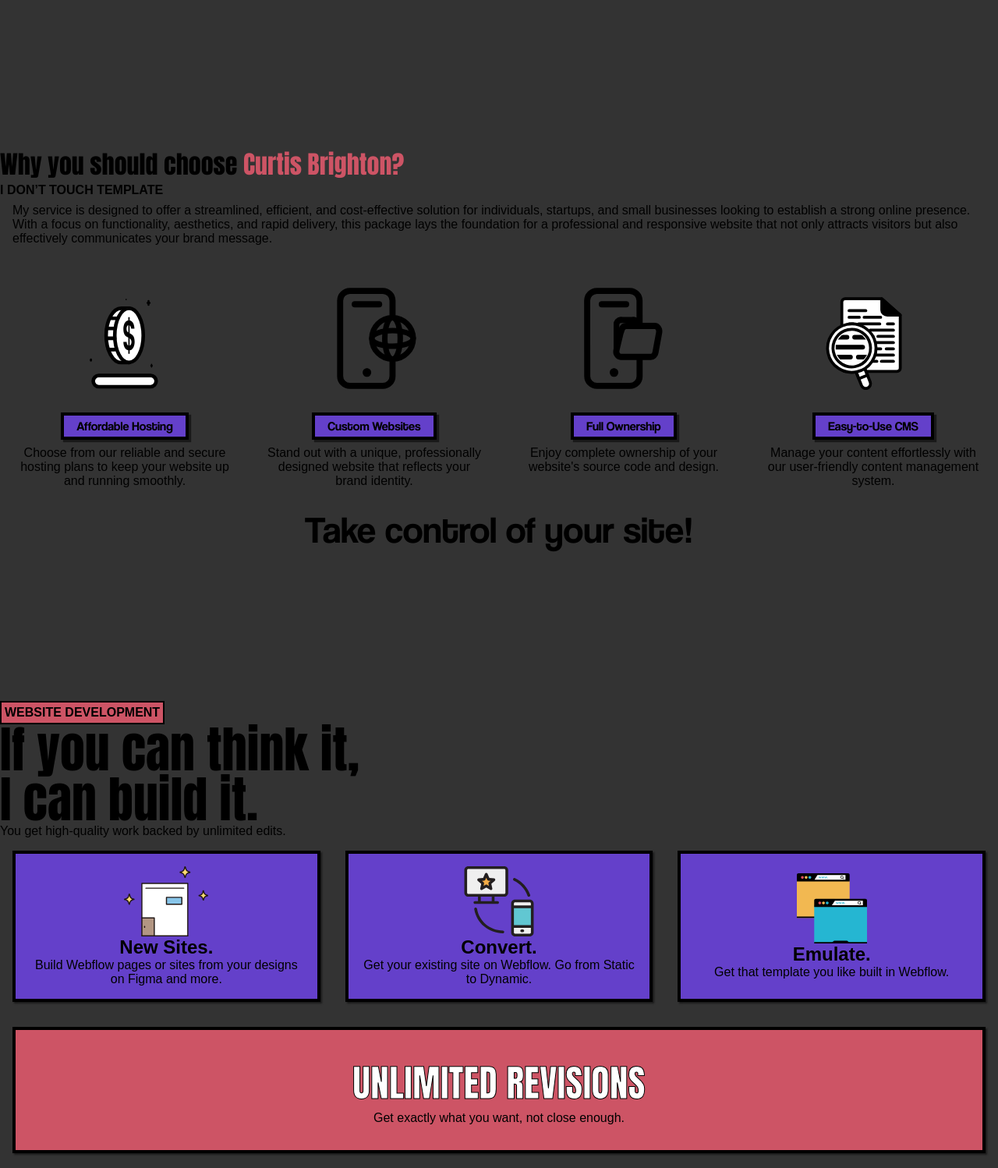
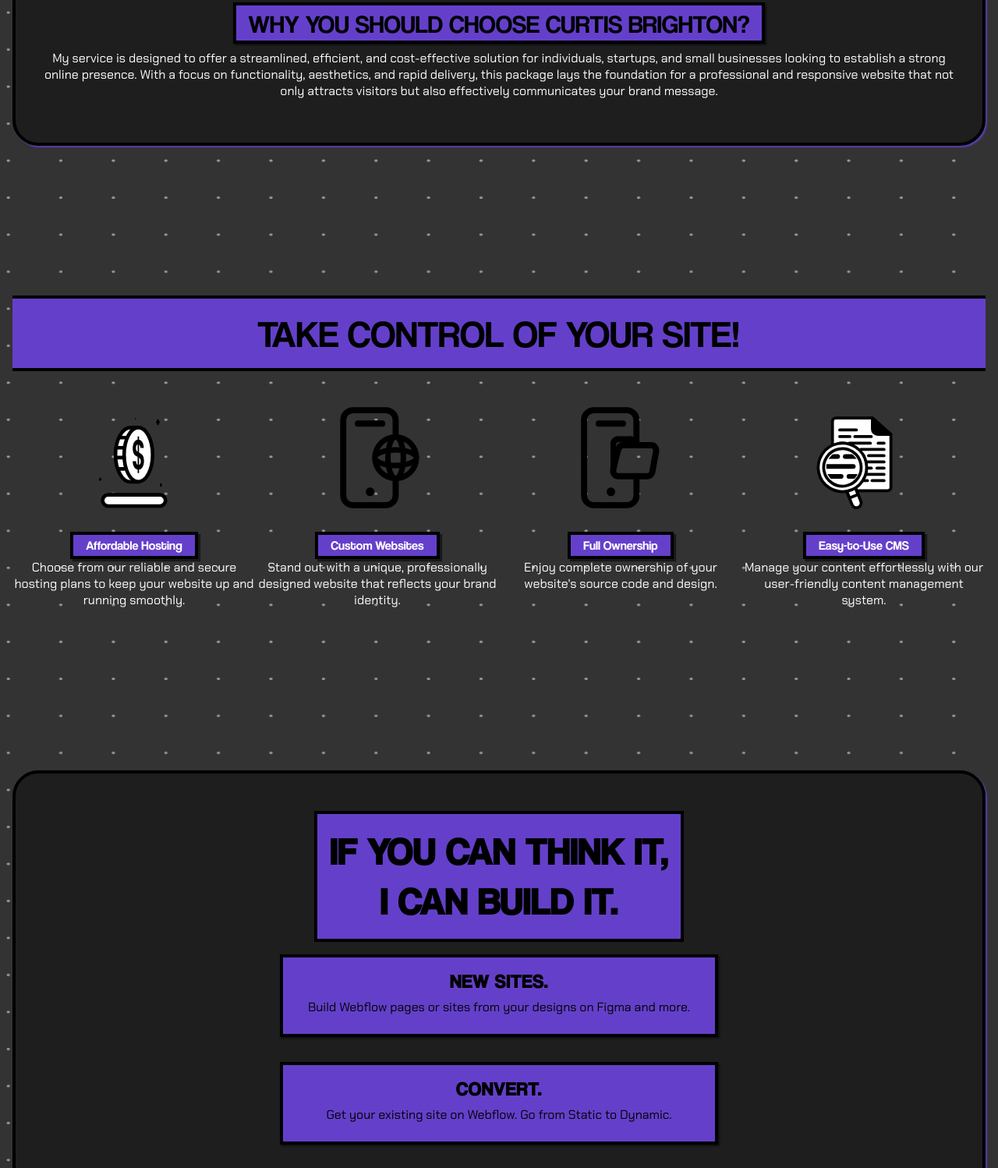
Before and after one commit to guestpixel-byte/Websites-by-Curtis, an Eleventy site: page src/index.njk in a window 1280 px wide. Shown: the part 1302-2800 px from the top of the page at 78% size. Built offline with nearby package versions, Linux system fonts and the light colour scheme; Eleventy itself is replaced by a stand-in of ours; files that its build step writes are made by us from their sources.

Commit message:
still update the design

```diff
--- a/public/style.css
+++ b/public/style.css
@@ -20,7 +20,7 @@
     --light-black: #1e1e1e;
 
     --heading: Impact, Haettenschweiler, 'Arial Narrow Bold', sans-serif;
-    --text: sans-serif;
+    --text: 'Chakra Petch';
     --special: 'Coolvetica';
 
 }
@@ -36,7 +36,11 @@
 body {
     background-color: #333333;
     font-family: var(--text);
-
+    background-image: url('/assets/white-dots.png');
+    background-size: contain;
+    background-position: center;
+    z-index: -2; /* Places the background behind the content */
+    color: white;
 }
 
 .page {
@@ -50,6 +54,7 @@
     min-height: 200vh;
     width: 100%;
     max-width: 80rem;
+    padding: 1rem;
 
 }
 
@@ -66,7 +71,7 @@
     top: 0;
     left: 0;
     width: 100%;
-    height: 100vh;
+    height: 120vh;
     background-image: url('/assets/dark-bg.png');
     background-size: cover;
     background-position: center;
@@ -173,9 +178,13 @@
     justify-items: center;
 }
 
+.latest-badge {
+    padding: 1rem;
+}
+
 @media (max-width: 768px) {
     .fold-grid-cell h2 {
-        font-size: 1.5rem;
+        font-size: 1rem;
     }
 
     .fold-grid-cell {
@@ -183,9 +192,11 @@
     }
 
     .fold-grid-cell img {
-        height: 90px;
-        width: 90px;
+        height: 70px;
+        width: 70px;
     }
+
+
 }
 
 @media (max-width: 512px) {
@@ -202,10 +213,7 @@
         font-size: 1rem;
     }
 
-    .fold-grid-cell img {
-        height: 60px;
-        width: 60px;
-    }
+
 
 }
 
@@ -240,14 +248,30 @@
 /*
 Overview
 */
-.section-title {
-    font-family: var(--heading);
-    font-size: 2rem;
+.overview {
+    background-color: var(--light-black);
+    padding: 3rem 1rem;
+    border: #000 4px solid;
+    border-radius: 33px;
+    box-shadow: 2px 2px 2px rgba(100, 64, 202, 0.8);
+    display: flex;
+    flex-direction: column;
+    align-items: center;
 }
 
-.section-title span {
-    color: var(--primary);
+.section-title {
+    font-family: var(--special);
+    font-size: 2rem;
+    text-transform: uppercase;
+    background-color: var(--secondary);
+    width: fit-content;
+    border: #000 solid 4px;
+    box-shadow: 2px 2px 2px rgba(0, 0, 0, 0.5);
+    padding: .2rem 1rem;
+    color: #000;
 }
+
+
 
 .sub-heading {
     text-transform: uppercase;
@@ -256,6 +280,7 @@
 
 .overview p {
     padding: .5rem 1rem;
+    text-align: center;
 
 }
 
@@ -267,6 +292,7 @@
     border: #000 solid 4px;
     font-family: var(--special);
 }
+
 
 .overview-grid-cell {
     display: flex;
@@ -290,6 +316,23 @@
     font-size: 3rem;
     text-align: center;
     font-family: var(--special);
+    background-color: var(--secondary);
+    padding: 1rem;
+    width: 100%;
+    text-transform: uppercase;
+    color: #000;
+    border-top: solid 4px #000;
+    border-bottom: solid 4px #000;
+}
+
+@media (max-width: 768px) {
+    .section-title {
+        font-size: 1.5rem
+    }
+
+    .text-banner {
+        font-size: 2.5rem;
+    }
 }
 
 /*
@@ -326,6 +369,7 @@
 /*
 Snapshot
 */
+
 .services-snapshot {
     display: grid;
     grid-template-columns: repeat(auto-fit, minmax(26rem, 1fr));
@@ -340,44 +384,45 @@
     margin: 1rem;
     border: solid 4px #000;
     box-shadow: 2px 2px 2px rgba(0, 0, 0, 0.5);
-    min-height: 12rem;
+    min-height: 4rem;
     justify-content: center;
     align-items: center;
+    color: #000;
 }
 
-.tag {
-    background-color: var(--primary);
-    display: inline-block;
-    padding: .25rem;
-    border: solid 2px #000;
+.service-box h2 {
+    font-family: var(--special);
     text-transform: uppercase;
-    font-weight: 600;
+    letter-spacing: 1.1px;
 }
 
+
 .header-snapshot h1 {
-    font-size: 4rem;
+    font-size: 3rem;
     line-height: 4rem;
-    font-family: var(--heading);
+    font-family: var(--special);
+    text-align: center;
+    text-transform: uppercase;
+    letter-spacing: 1.1px;
+    background-color: var(--secondary);
+    color: #000;
+    padding: 1rem;
+    border: #000 solid 4px;
 }
 
 .revisions-banner {
-    background-color: var(--primary);
     display: flex;
     flex-direction: column;
     align-items: center;
     padding: 2rem 0;
-    border: solid 4px #000;
-    box-shadow: 2px 2px 2px rgba(0, 0, 0, 0.5);
     margin: 1rem;
 }
 
 .revisions-banner h2 {
-    font-family: var(--heading);
-    color: white;
-    -webkit-text-stroke-color: #000;
-    -webkit-text-stroke-width: 1px;
+    font-family: var(--special);
     font-size: 3rem;
     text-transform: uppercase;
+    letter-spacing: 1.1px;
 }
 
 .p-center {
--- a/src/_includes/base.njk
+++ b/src/_includes/base.njk
@@ -12,9 +12,10 @@
             <div class="page-content">
                 {% include 'navbar.njk' %}
                 {% include 'hero.njk' %}
-                {% include 'below-fold.njk' %}
                 <div class="page-break"></div>
                 {% include 'overview.njk' %}
+                <div class="page-break"></div>
+                {% include 'benefits.njk' %}
                 <div class="page-break"></div>
                 {% include 'snapshot.njk' %}
                 <div class="page-break"></div>
--- a/src/_includes/below-fold.njk
+++ /dev/null
@@ -1,17 +0,0 @@
-<div class="fold">
-    <div class="latest-badge">
-        <img src="/assets/latest-badge.svg" alt="latest projects badge">
-    </div>
-    <div class="fold-links">
-        <div class="two-col-grid">
-            <div class="fold-grid-cell">
-                <h2>Start the <br> Conversation:</h2>
-                <img src="/assets/whatsapp-icon.svg" alt="WhatsApp Icon">
-            </div>
-            <div class="fold-grid-cell">
-                <h2>Check out all <br>of my work:</h2>
-                <img src="/assets/dribbble-icon.svg" alt="WhatsApp Icon">
-            </div>
-        </div>
-    </div>
-</div>
--- /dev/null
+++ b/src/_includes/benefits.njk
@@ -0,0 +1,59 @@
+<div class="text-banner">
+    Take control of your site!
+</div>
+<div class="overview-grid">
+    <div class="overview-grid-cell">
+        <div id="lottie-animation1" class="lottie-container"></div>
+        <div class="overview-title">Affordable Hosting</div>
+        <p>Choose from our reliable and secure hosting plans to keep your website up and running smoothly.</p>
+    </div>
+    <div class="overview-grid-cell">
+        <div id="lottie-animation4" class="lottie-container"></div>
+        <div class="overview-title">Custom Websites</div>
+        <p>Stand out with a unique, professionally designed website that reflects your brand identity.</p>
+    </div>
+    <div class="overview-grid-cell">
+        <div id="lottie-animation3" class="lottie-container"></div>
+        <div class="overview-title">Full Ownership</div>
+        <p>Enjoy complete ownership of your website's source code and design.</p>
+    </div>
+    <div class="overview-grid-cell">
+        <div id="lottie-animation2" class="lottie-container"></div>
+        <div class="overview-title">Easy-to-Use CMS</div>
+        <p>Manage your content effortlessly with our user-friendly content management system.</p>
+    </div>
+</div>
+<script>
+    // Load the first animation
+    lottie.loadAnimation({
+        container: document.getElementById('lottie-animation1'),
+        renderer: 'svg',
+        loop: true,
+        autoplay: true,
+        path: 'lottie/animation1.json' // path to the first animation JSON file
+    });
+    // Load the second animation
+    lottie.loadAnimation({
+        container: document.getElementById('lottie-animation2'),
+        renderer: 'svg',
+        loop: true,
+        autoplay: true,
+        path: 'lottie/animation2.json' // path to the second animation JSON file
+    });
+    // Load the third animation
+    lottie.loadAnimation({
+        container: document.getElementById('lottie-animation3'),
+        renderer: 'svg',
+        loop: true,
+        autoplay: true,
+        path: 'lottie/animation3.json' // path to the third animation JSON file
+    });
+    // Load the forth animation
+    lottie.loadAnimation({
+        container: document.getElementById('lottie-animation4'),
+        renderer: 'svg',
+        loop: true,
+        autoplay: true,
+        path: 'lottie/animation4.json' // path to the third animation JSON file
+    });
+</script>
--- a/src/_includes/overview.njk
+++ b/src/_includes/overview.njk
@@ -1,9 +1,5 @@
-
 <div class="overview">
-    <div class="section-title">Why you should choose
-        <span>Curtis Brighton?</span>
-    </div>
-    <div class="sub-heading">I don’t touch template
+    <div class="section-title">Why you should choose Curtis Brighton?
     </div>
     <p>
         My service is designed to offer a streamlined, efficient, and cost-effective solution for individuals, startups, and
@@ -11,64 +7,4 @@
         delivery, this package lays the foundation for a professional and responsive website that not only attracts visitors but
         also effectively communicates your brand message.
     </p>
-    <div class="overview-grid">
-        <div class="overview-grid-cell">
-            <div id="lottie-animation1" class="lottie-container"></div>
-            <div class="overview-title">Affordable Hosting</div>
-            <p>Choose from our reliable and secure hosting plans to keep your website up and running smoothly.</p>
-        </div>
-        <div class="overview-grid-cell">
-            <div id="lottie-animation4" class="lottie-container"></div>
-            <div class="overview-title">Custom Websites</div>
-            <p>Stand out with a unique, professionally designed website that reflects your brand identity.</p>
-        </div>
-        <div class="overview-grid-cell">
-            <div id="lottie-animation3" class="lottie-container"></div>
-            <div class="overview-title">Full Ownership</div>
-            <p>Enjoy complete ownership of your website's source code and design.</p>
-        </div>
-        <div class="overview-grid-cell">
-            <div id="lottie-animation2" class="lottie-container"></div>
-            <div class="overview-title">Easy-to-Use CMS</div>
-            <p>Manage your content effortlessly with our user-friendly content management system.</p>
-        </div>
-    </div>
-    <div class="text-banner">
-        Take control of your site!
-    </div>
 </div>
-
-<script>
-    // Load the first animation
-    lottie.loadAnimation({
-        container: document.getElementById('lottie-animation1'),
-        renderer: 'svg',
-        loop: true,
-        autoplay: true,
-        path: 'lottie/animation1.json' // path to the first animation JSON file
-    });
-    // Load the second animation
-    lottie.loadAnimation({
-        container: document.getElementById('lottie-animation2'),
-        renderer: 'svg',
-        loop: true,
-        autoplay: true,
-        path: 'lottie/animation2.json' // path to the second animation JSON file
-    });
-    // Load the third animation
-    lottie.loadAnimation({
-        container: document.getElementById('lottie-animation3'),
-        renderer: 'svg',
-        loop: true,
-        autoplay: true,
-        path: 'lottie/animation3.json' // path to the third animation JSON file
-    });
-    // Load the forth animation
-    lottie.loadAnimation({
-        container: document.getElementById('lottie-animation4'),
-        renderer: 'svg',
-        loop: true,
-        autoplay: true,
-        path: 'lottie/animation4.json' // path to the third animation JSON file
-    });
-</script>
--- a/src/_includes/snapshot.njk
+++ b/src/_includes/snapshot.njk
@@ -1,22 +1,19 @@
+
+ <div class="overview">
  <section class="header-snapshot">
-        <div class="tag">Website Development</div>
         <h1>If you can think it, <br> I can build it.</h1>
-        <p>You get high-quality work backed by unlimited edits.</p>
     </section>
 
     <section class="services-snapshot">
         <div class="service-box">
-            <img src="/assets/svg/new-svg.svg" alt="New Icon">
             <h2>New Sites.</h2>
             <p class="p-center">Build Webflow pages or sites from your designs on Figma and more.</p>
         </div>
         <div class="service-box">
-            <img src="/assets/svg/convert-svg.svg" alt="Convert Icon">
             <h2>Convert.</h2>
             <p class="p-center">Get your existing site on Webflow. Go from Static to Dynamic.</p>
         </div>
         <div class="service-box">
-            <img src="/assets/svg/emulate-svg.svg" alt="Emulate Icon">
             <h2>Emulate.</h2>
             <p class="p-center">Get that template you like built in Webflow.</p>
         </div>
@@ -28,3 +25,4 @@
             <p>Get exactly what you want, not close enough.</p>
         </div>
     </section>
+    </div>
--- a/src/style.css
+++ b/src/style.css
@@ -20,7 +20,7 @@
     --light-black: #1e1e1e;
 
     --heading: Impact, Haettenschweiler, 'Arial Narrow Bold', sans-serif;
-    --text: sans-serif;
+    --text: 'Chakra Petch';
     --special: 'Coolvetica';
 
 }
@@ -36,7 +36,11 @@
 body {
     background-color: #333333;
     font-family: var(--text);
-
+    background-image: url('/assets/white-dots.png');
+    background-size: contain;
+    background-position: center;
+    z-index: -2; /* Places the background behind the content */
+    color: white;
 }
 
 .page {
@@ -50,6 +54,7 @@
     min-height: 200vh;
     width: 100%;
     max-width: 80rem;
+    padding: 1rem;
 
 }
 
@@ -66,7 +71,7 @@
     top: 0;
     left: 0;
     width: 100%;
-    height: 100vh;
+    height: 120vh;
     background-image: url('/assets/dark-bg.png');
     background-size: cover;
     background-position: center;
@@ -173,9 +178,13 @@
     justify-items: center;
 }
 
+.latest-badge {
+    padding: 1rem;
+}
+
 @media (max-width: 768px) {
     .fold-grid-cell h2 {
-        font-size: 1.5rem;
+        font-size: 1rem;
     }
 
     .fold-grid-cell {
@@ -183,9 +192,11 @@
     }
 
     .fold-grid-cell img {
-        height: 90px;
-        width: 90px;
+        height: 70px;
+        width: 70px;
     }
+
+
 }
 
 @media (max-width: 512px) {
@@ -202,10 +213,7 @@
         font-size: 1rem;
     }
 
-    .fold-grid-cell img {
-        height: 60px;
-        width: 60px;
-    }
+
 
 }
 
@@ -240,14 +248,30 @@
 /*
 Overview
 */
-.section-title {
-    font-family: var(--heading);
-    font-size: 2rem;
+.overview {
+    background-color: var(--light-black);
+    padding: 3rem 1rem;
+    border: #000 4px solid;
+    border-radius: 33px;
+    box-shadow: 2px 2px 2px rgba(100, 64, 202, 0.8);
+    display: flex;
+    flex-direction: column;
+    align-items: center;
 }
 
-.section-title span {
-    color: var(--primary);
+.section-title {
+    font-family: var(--special);
+    font-size: 2rem;
+    text-transform: uppercase;
+    background-color: var(--secondary);
+    width: fit-content;
+    border: #000 solid 4px;
+    box-shadow: 2px 2px 2px rgba(0, 0, 0, 0.5);
+    padding: .2rem 1rem;
+    color: #000;
 }
+
+
 
 .sub-heading {
     text-transform: uppercase;
@@ -256,6 +280,7 @@
 
 .overview p {
     padding: .5rem 1rem;
+    text-align: center;
 
 }
 
@@ -267,6 +292,7 @@
     border: #000 solid 4px;
     font-family: var(--special);
 }
+
 
 .overview-grid-cell {
     display: flex;
@@ -290,6 +316,23 @@
     font-size: 3rem;
     text-align: center;
     font-family: var(--special);
+    background-color: var(--secondary);
+    padding: 1rem;
+    width: 100%;
+    text-transform: uppercase;
+    color: #000;
+    border-top: solid 4px #000;
+    border-bottom: solid 4px #000;
+}
+
+@media (max-width: 768px) {
+    .section-title {
+        font-size: 1.5rem
+    }
+
+    .text-banner {
+        font-size: 2.5rem;
+    }
 }
 
 /*
@@ -326,6 +369,7 @@
 /*
 Snapshot
 */
+
 .services-snapshot {
     display: grid;
     grid-template-columns: repeat(auto-fit, minmax(26rem, 1fr));
@@ -340,44 +384,45 @@
     margin: 1rem;
     border: solid 4px #000;
     box-shadow: 2px 2px 2px rgba(0, 0, 0, 0.5);
-    min-height: 12rem;
+    min-height: 4rem;
     justify-content: center;
     align-items: center;
+    color: #000;
 }
 
-.tag {
-    background-color: var(--primary);
-    display: inline-block;
-    padding: .25rem;
-    border: solid 2px #000;
+.service-box h2 {
+    font-family: var(--special);
     text-transform: uppercase;
-    font-weight: 600;
+    letter-spacing: 1.1px;
 }
 
+
 .header-snapshot h1 {
-    font-size: 4rem;
+    font-size: 3rem;
     line-height: 4rem;
-    font-family: var(--heading);
+    font-family: var(--special);
+    text-align: center;
+    text-transform: uppercase;
+    letter-spacing: 1.1px;
+    background-color: var(--secondary);
+    color: #000;
+    padding: 1rem;
+    border: #000 solid 4px;
 }
 
 .revisions-banner {
-    background-color: var(--primary);
     display: flex;
     flex-direction: column;
     align-items: center;
     padding: 2rem 0;
-    border: solid 4px #000;
-    box-shadow: 2px 2px 2px rgba(0, 0, 0, 0.5);
     margin: 1rem;
 }
 
 .revisions-banner h2 {
-    font-family: var(--heading);
-    color: white;
-    -webkit-text-stroke-color: #000;
-    -webkit-text-stroke-width: 1px;
+    font-family: var(--special);
     font-size: 3rem;
     text-transform: uppercase;
+    letter-spacing: 1.1px;
 }
 
 .p-center {
```
Also changed, not shown: public/index.html.
